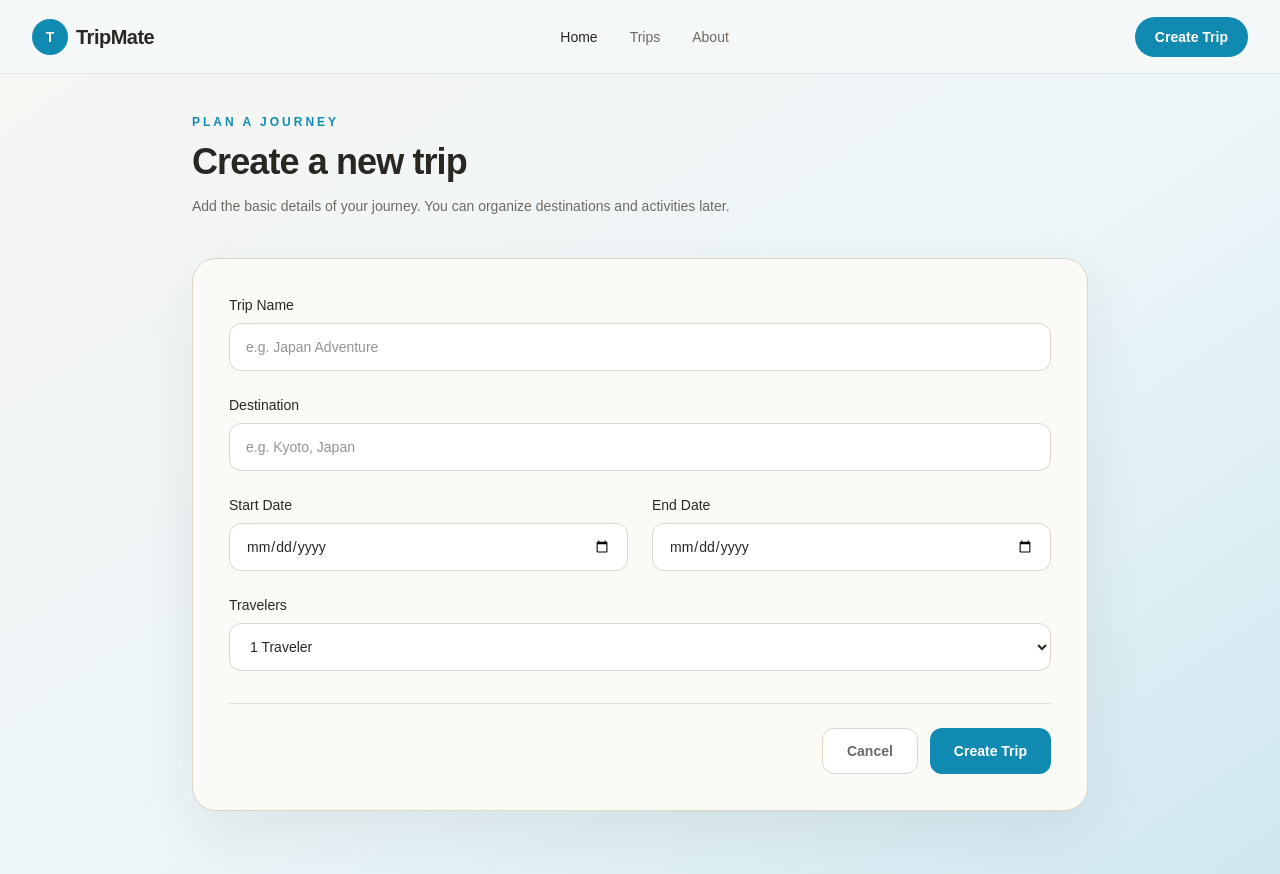
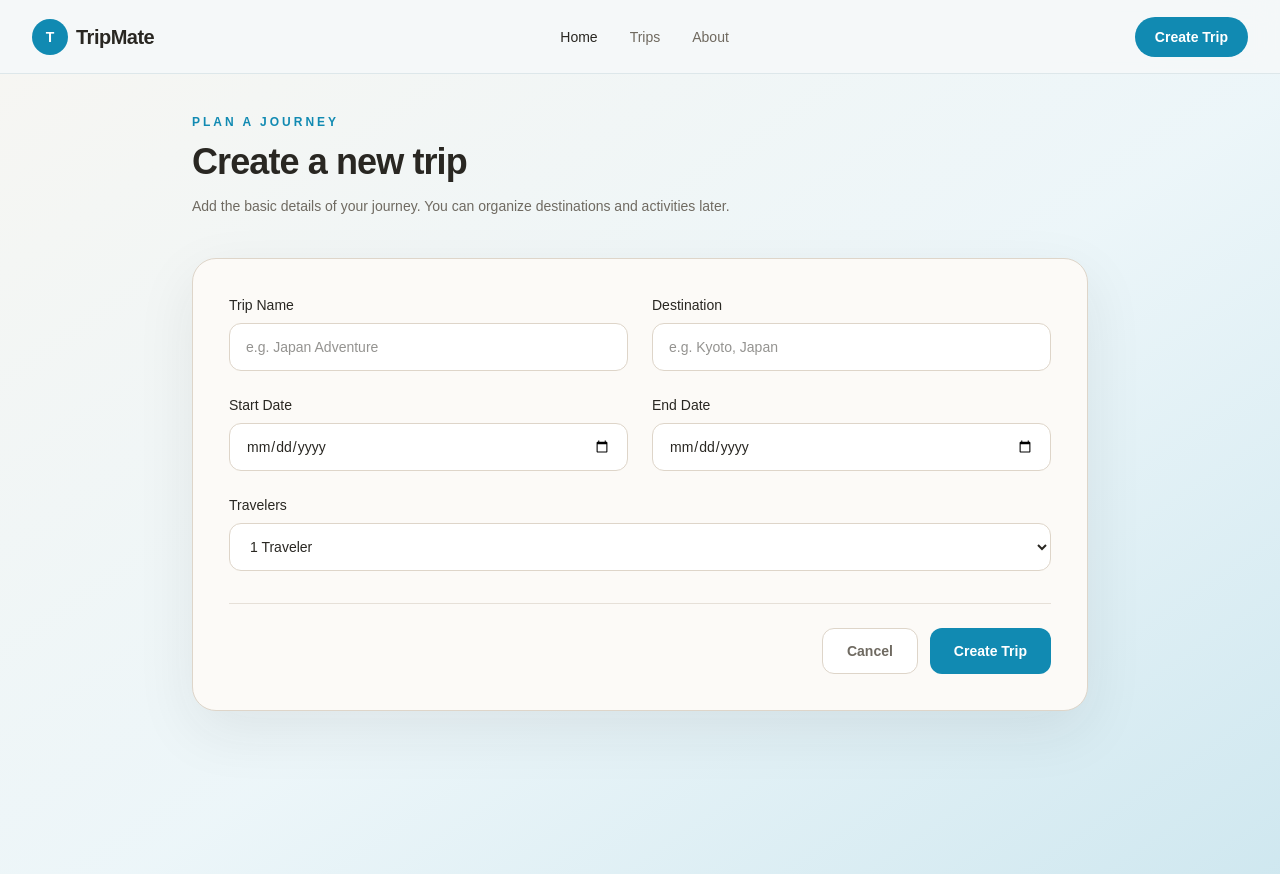
Before and after one commit to Chaitali2108-design/TripMate, a React (Vite) app: page /create-trip in a window 1280 px wide. Built offline with nearby package versions, Linux system fonts and the light colour scheme.

Commit message:
add grid feature

```diff
--- a/src/pages/CreateTrip.jsx
+++ b/src/pages/CreateTrip.jsx
@@ -1,3 +1,4 @@
+
 import { useState } from 'react'
 import { useNavigate } from 'react-router-dom'
 
@@ -100,7 +101,7 @@ function CreateTrip() {
           <div className="grid gap-6 sm:grid-cols-2">
 
             {/* Trip Name */}
-            <div className="sm:col-span-2">
+            <div>
               <label className="mb-2 block text-sm font-medium text-[#292722]">
                 Trip Name
               </label>
@@ -117,7 +118,7 @@ function CreateTrip() {
             </div>
 
             {/* Destination */}
-            <div className="sm:col-span-2">
+            <div>
               <label className="mb-2 block text-sm font-medium text-[#292722]">
                 Destination
               </label>
```
